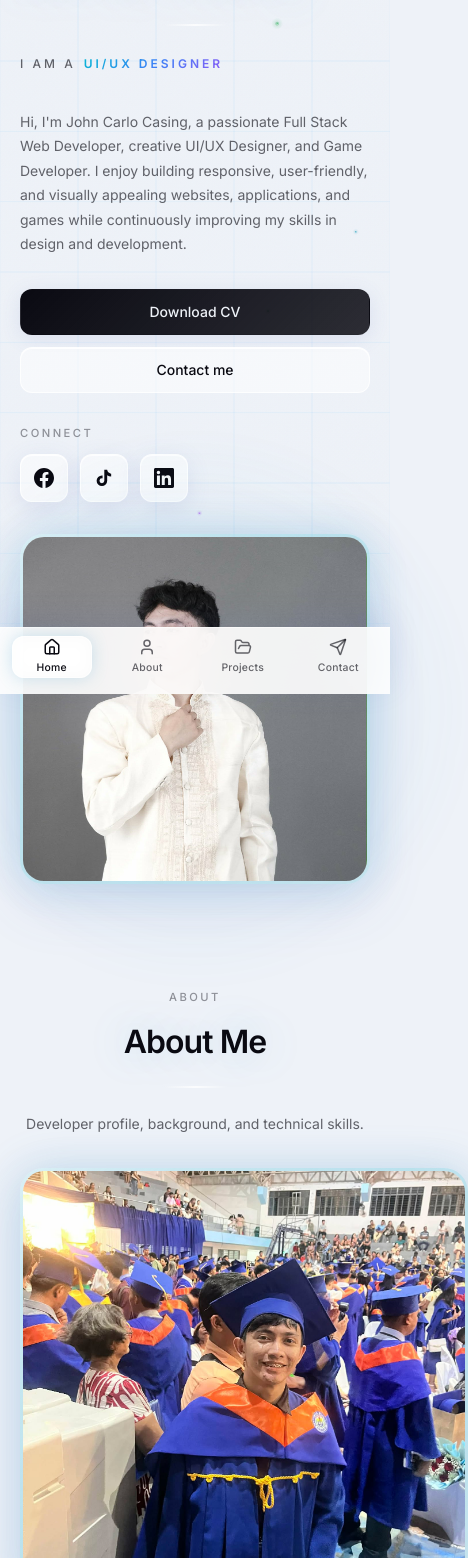
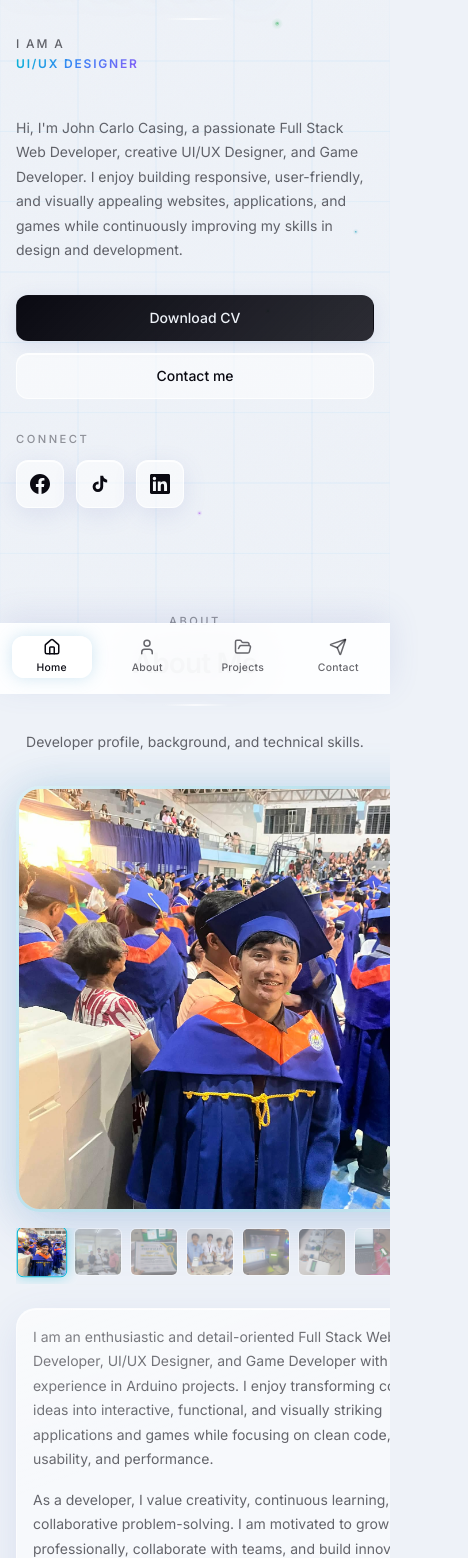
Before and after one commit to caloy002/portfolio-website, a React (Vite) app: page / in a window 390 px wide. Shown: the part 150-1708 px from the top of the page, 468 px wide, since content can reach past the window. Built offline with nearby package versions, Linux system fonts and the light colour scheme.

Commit message:
fix mobile responsiveness

```diff
--- a/src/App.jsx
+++ b/src/App.jsx
@@ -405,7 +405,7 @@ function Hero() {
   return (
     <Section id="home" variant="hero">
       <PageContainer>
-        <div className="grid items-center gap-8 sm:gap-10 lg:grid-cols-[1.05fr_0.95fr] lg:gap-14">
+        <div className="grid items-center gap-6 sm:gap-10 lg:grid-cols-[1.05fr_0.95fr] lg:gap-14">
           <SectionReveal>
             <div data-section-anchor className="scroll-anchor">
               <p className="section-eyebrow mb-3 sm:mb-4">
@@ -434,9 +434,9 @@ function Hero() {
             <span className="section-divider mt-6 block" aria-hidden="true" />
 
             {/* Dynamic Role Cycler */}
-            <div className="mt-6 flex items-center gap-x-2 text-xs font-medium tracking-[0.25em] text-theme-muted uppercase min-h-[1.75rem]">
+            <div className="mt-4 sm:mt-6 text-xs font-medium tracking-[0.15em] sm:tracking-[0.25em] text-theme-muted uppercase">
               <span>I am a</span>
-              <div className="relative inline-flex items-center h-[1.75rem] overflow-hidden min-w-[280px]">
+              <div className="relative h-[1.75rem] overflow-hidden mt-1">
                 <AnimatePresence mode="wait">
                   <motion.span
                     key={roleIndex}
@@ -444,7 +444,7 @@ function Hero() {
                     animate={{ y: 0, opacity: 1, filter: 'blur(0px)' }}
                     exit={{ y: -15, opacity: 0, filter: 'blur(3px)' }}
                     transition={{ duration: 0.4, ease: EASE }}
-                    className="absolute inset-y-0 left-0 flex items-center font-semibold tracking-[0.25em] whitespace-nowrap"
+                    className="absolute inset-x-0 top-0 flex items-center font-semibold tracking-[0.15em] sm:tracking-[0.25em]"
                   >
                     <span className="text-gradient-primary">
                       {hero.roles[roleIndex]}
@@ -480,9 +480,9 @@ function Hero() {
             </div>
           </SectionReveal>
 
-          <SectionReveal delay={0.15} className="flex justify-center lg:justify-end">
+          <SectionReveal delay={0.15} className="hidden sm:flex justify-center lg:justify-end">
             <motion.div
-              className="glass-frame relative w-full max-w-sm"
+              className="glass-frame relative w-full max-w-[280px] sm:max-w-sm"
               initial={{ opacity: 0, scale: 0.92, rotate: -2 }}
               whileInView={{ opacity: 1, scale: 1, rotate: 0 }}
               viewport={{ once: true }}
@@ -665,10 +665,10 @@ function About() {
           </SectionReveal>
 
           <SectionReveal delay={0.15}>
-            <div className="glass-panel flex h-full flex-col justify-center">
-              <div className="space-y-5">
+            <div className="glass-panel flex h-full flex-col justify-center overflow-hidden">
+              <div className="space-y-4 sm:space-y-5">
                 {about.paragraphs.map((paragraph) => (
-                  <p key={paragraph.slice(0, 30)} className="section-description leading-7">
+                  <p key={paragraph.slice(0, 30)} className="section-description leading-7" style={{ overflowWrap: 'break-word', wordBreak: 'break-word' }}>
                     {paragraph}
                   </p>
                 ))}
@@ -2347,7 +2347,7 @@ function App() {
               <Projects />
               <Contact />
             </main>
-            <footer className="border-t border-theme px-5 py-8 text-center backdrop-blur-sm max-md:pb-[calc(5rem+env(safe-area-inset-bottom))]">
+            <footer className="border-t border-theme px-5 py-8 text-center backdrop-blur-sm max-md:pb-[calc(5.5rem+env(safe-area-inset-bottom))]">
               <p className="text-xs tracking-wide text-theme-muted">
                 © 2026 John Carlo Casing
               </p>
--- a/src/index.css
+++ b/src/index.css
@@ -35,6 +35,7 @@
     scroll-behavior: smooth;
     -webkit-text-size-adjust: 100%;
     scroll-padding-top: var(--section-scroll-offset);
+    overflow-x: hidden;
   }
 
   html.dark {
@@ -68,7 +69,9 @@
     min-height: 100svh;
     min-height: 100dvh;
     width: 100%;
+    max-width: 100vw;
     overflow-x: hidden;
+    overflow-x: clip;
     background-color: var(--bg);
     color: var(--fg);
     font-family: var(--font-body);
@@ -76,6 +79,8 @@
     padding-left: env(safe-area-inset-left);
     padding-right: env(safe-area-inset-right);
     transition: background-color 0.5s ease, color 0.5s ease;
+    -webkit-text-size-adjust: 100%;
+    text-size-adjust: 100%;
   }
 
   button,
@@ -200,6 +205,8 @@
     font-size: 0.875rem;
     line-height: 1.75;
     color: var(--fg-muted);
+    overflow-wrap: break-word;
+    word-break: break-word;
   }
 
   @media (min-width: 640px) {
@@ -832,20 +839,21 @@
   @media (max-width: 767px) {
     .scroll-section {
       padding-top: calc(var(--site-nav-height) + 0.75rem);
-      padding-bottom: 2rem;
+      padding-bottom: 1.5rem;
     }
 
     .scroll-section--hero {
       min-height: auto;
       padding-top: calc(var(--site-nav-height) + 0.5rem);
-      padding-bottom: calc(1.5rem + env(safe-area-inset-bottom));
+      padding-bottom: 1.5rem;
     }
 
     .site-main--mobile-nav {
-      padding-bottom: calc(4.5rem + env(safe-area-inset-bottom));
+      padding-bottom: calc(5rem + env(safe-area-inset-bottom));
     }
 
     .mobile-bottom-nav {
+      padding-top: 0.25rem;
       padding-bottom: max(0.75rem, env(safe-area-inset-bottom));
       border-top: 1px solid var(--border);
       background: var(--nav-bg);
@@ -873,6 +881,22 @@
     .mobile-input {
       min-height: 3rem;
       font-size: 1rem;
+    }
+
+    .section-wrap {
+      padding-left: 1rem;
+      padding-right: 1rem;
+    }
+
+    .glass-panel,
+    .minimal-panel {
+      padding: 1rem;
+      max-width: 100%;
+      box-sizing: border-box;
+    }
+
+    .section-title {
+      font-size: clamp(1.75rem, 7vw, 2.5rem);
     }
   }
 
```
